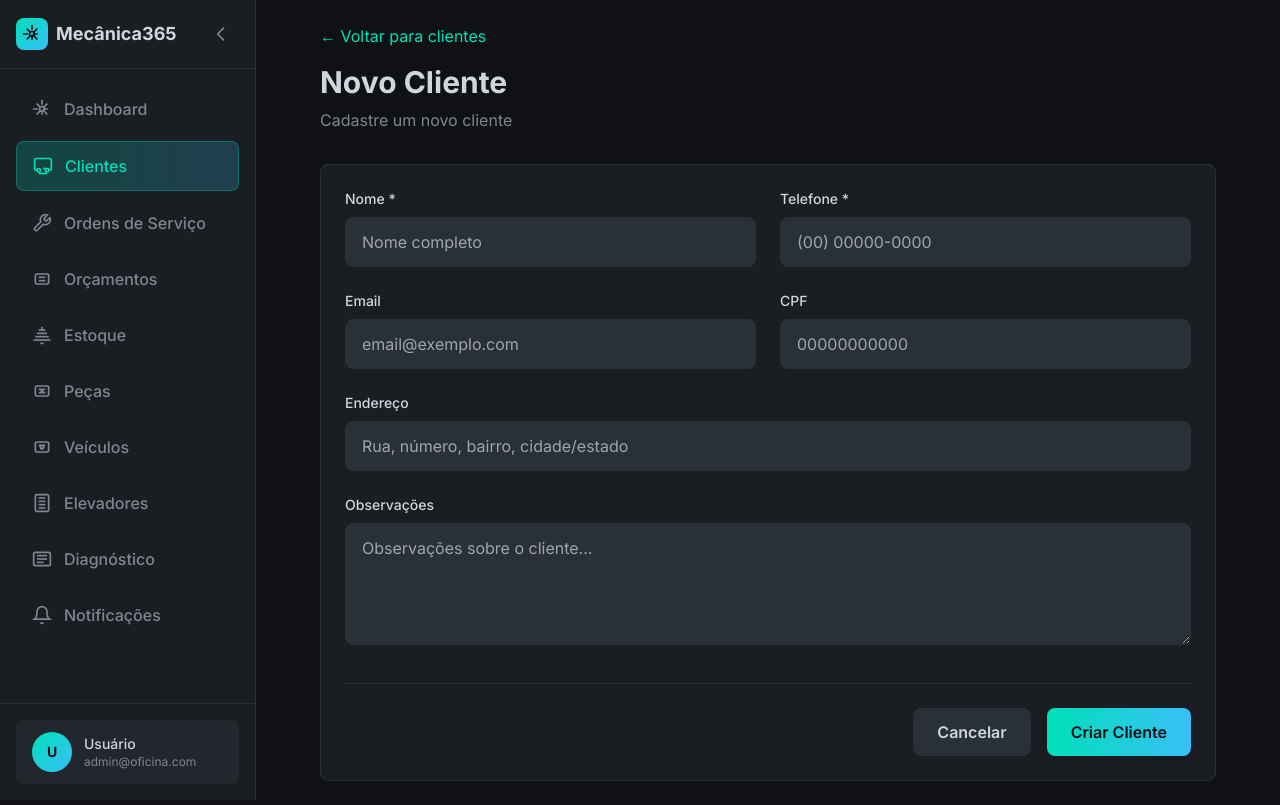
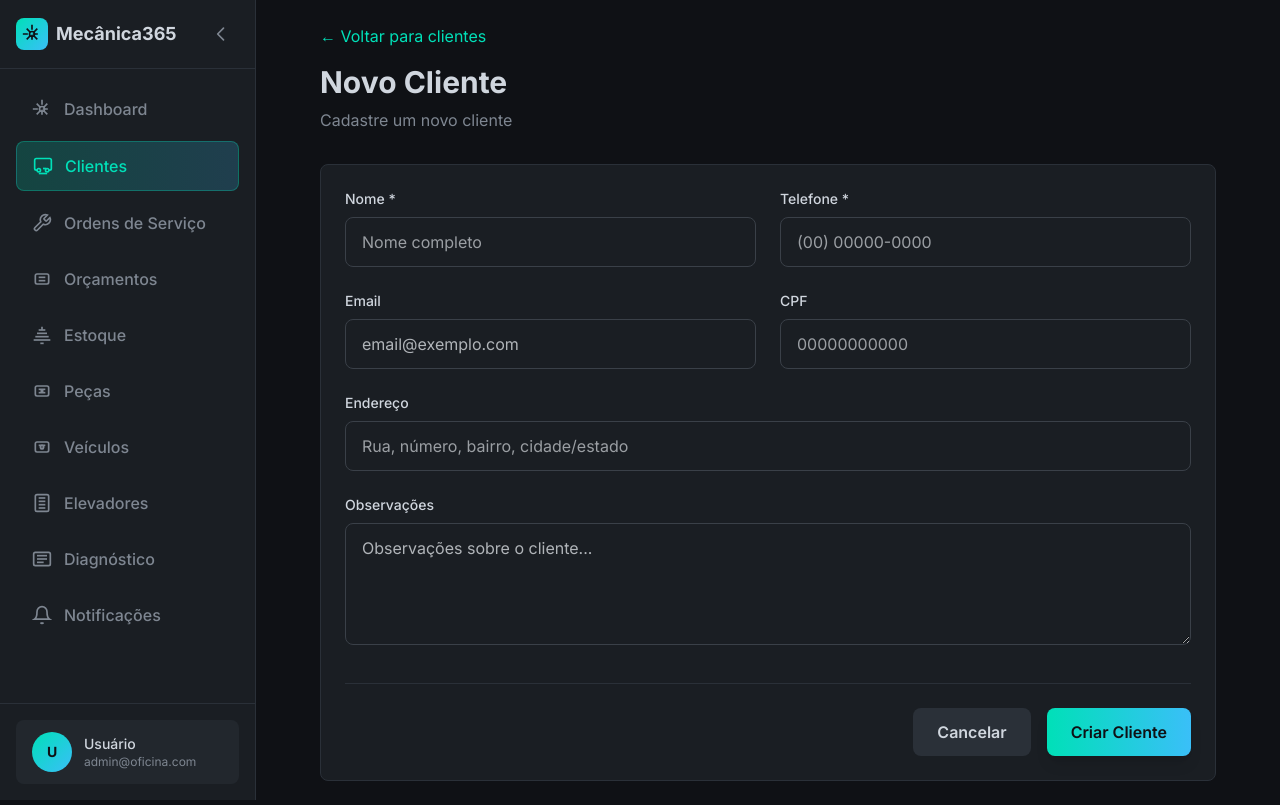
Before and after one commit to viniciussvasques/mecanica365, a Next.js app in the folder workshops/frontend/: page /customers/new in a window 1280 px wide. Built offline with nearby package versions, Linux system fonts and the light colour scheme.

Commit message:
fix: melhorar contraste e visibilidade dos inputs em todos os formulários

```diff
--- a/workshops/frontend/app/customers/[id]/edit/page.tsx
+++ b/workshops/frontend/app/customers/[id]/edit/page.tsx
@@ -236,7 +236,11 @@ export default function EditCustomerPage() {
                 placeholder="Observações sobre o cliente..."
                 value={formData.notes}
                 onChange={(e) => setFormData({ ...formData, notes: e.target.value })}
-                className="w-full px-4 py-3 border rounded-lg text-[#D0D6DE] placeholder:text-[#7E8691] bg-[#2A3038] border-[#2A3038] focus:outline-none focus:ring-2 focus:ring-[#00E0B8]/50 focus:border-[#00E0B8] transition-all duration-200"
+                className="w-full px-4 py-3 border rounded-lg text-[#F0F4F8] placeholder:text-[#7E8691] placeholder:opacity-60 bg-[#1A1E23] border-[#3A4048] focus:outline-none focus:ring-2 focus:ring-[#00E0B8]/50 focus:border-[#00E0B8] focus:bg-[#1F2329] transition-all duration-200"
+                style={{
+                  WebkitTextFillColor: '#F0F4F8',
+                  color: '#F0F4F8',
+                }}
               />
             </div>
           </div>
--- a/workshops/frontend/app/customers/new/page.tsx
+++ b/workshops/frontend/app/customers/new/page.tsx
@@ -195,7 +195,11 @@ export default function NewCustomerPage() {
                 placeholder="Observações sobre o cliente..."
                 value={formData.notes}
                 onChange={(e) => setFormData({ ...formData, notes: e.target.value })}
-                className="w-full px-4 py-3 border rounded-lg text-[#D0D6DE] placeholder:text-[#7E8691] bg-[#2A3038] border-[#2A3038] focus:outline-none focus:ring-2 focus:ring-[#00E0B8]/50 focus:border-[#00E0B8] transition-all duration-200"
+                className="w-full px-4 py-3 border rounded-lg text-[#F0F4F8] placeholder:text-[#7E8691] placeholder:opacity-60 bg-[#1A1E23] border-[#3A4048] focus:outline-none focus:ring-2 focus:ring-[#00E0B8]/50 focus:border-[#00E0B8] focus:bg-[#1F2329] transition-all duration-200"
+                style={{
+                  WebkitTextFillColor: '#F0F4F8',
+                  color: '#F0F4F8',
+                }}
               />
             </div>
           </div>
--- a/workshops/frontend/app/globals.css
+++ b/workshops/frontend/app/globals.css
@@ -30,7 +30,7 @@ body {
   background-attachment: fixed;
 }
 
-/* Garantir que inputs tenham texto claro */
+/* Garantir que inputs tenham texto claro e bom contraste */
 input[type="text"],
 input[type="email"],
 input[type="password"],
@@ -38,9 +38,10 @@ input[type="number"],
 input[type="tel"],
 select,
 textarea {
-  color: var(--color-text-light) !important;
-  background-color: var(--color-steel) !important;
-  border-color: var(--color-steel) !important;
+  color: #F0F4F8 !important;
+  background-color: var(--color-carbon) !important;
+  border-color: #3A4048 !important;
+  -webkit-text-fill-color: #F0F4F8 !important;
 }
 
 input[type="text"]::placeholder,
@@ -70,9 +71,19 @@ select option {
   background-color: var(--color-carbon) !important;
 }
 
-/* Remover qualquer estilo que force texto branco */
-input, select, textarea {
-  -webkit-text-fill-color: var(--color-text-light) !important;
+/* Garantir texto claro em todos os inputs */
+input:not([type="submit"]):not([type="button"]),
+select,
+textarea {
+  -webkit-text-fill-color: #F0F4F8 !important;
+  color: #F0F4F8 !important;
+}
+
+/* Inputs com valor (não placeholder) devem ter texto ainda mais claro */
+input:not(:placeholder-shown),
+textarea:not(:placeholder-shown) {
+  color: #FFFFFF !important;
+  -webkit-text-fill-color: #FFFFFF !important;
 }
 
 /* Animações globais */
--- a/workshops/frontend/components/ui/Input.tsx
+++ b/workshops/frontend/components/ui/Input.tsx
@@ -23,20 +23,21 @@ export const Input: React.FC<InputProps> = ({
           {...props}
           className={`
             w-full px-4 py-3 border rounded-lg
-            text-[#D0D6DE]
-            placeholder:text-[#7E8691] placeholder:opacity-70 placeholder:font-normal
-            bg-[#2A3038] border-[#2A3038]
-            focus:outline-none focus:ring-2 focus:ring-[#00E0B8]/50 focus:border-[#00E0B8]
+            text-[#F0F4F8]
+            placeholder:text-[#7E8691] placeholder:opacity-60 placeholder:font-normal
+            bg-[#1A1E23] border-[#3A4048]
+            focus:outline-none focus:ring-2 focus:ring-[#00E0B8]/50 focus:border-[#00E0B8] focus:bg-[#1F2329]
             transition-all duration-200
             ${error
               ? 'border-[#FF4E3D] bg-[#FF4E3D]/10 text-[#FF4E3D] placeholder:text-[#FF4E3D]/60'
-              : 'hover:border-[#00E0B8]/30 hover:bg-[#2A3038]/80'
+              : 'hover:border-[#00E0B8]/40 hover:bg-[#1F2329]'
             }
             ${className}
           `}
           style={{
             ...(props.style || {}),
-            WebkitTextFillColor: error ? '#FF4E3D' : '#D0D6DE',
+            WebkitTextFillColor: error ? '#FF4E3D' : '#F0F4F8',
+            color: error ? '#FF4E3D' : '#F0F4F8',
           }}
         />
         {!error && (
--- a/workshops/frontend/components/ui/Select.tsx
+++ b/workshops/frontend/components/ui/Select.tsx
@@ -22,22 +22,23 @@ export const Select: React.FC<SelectProps> = ({
         {...props}
         className={`
           w-full px-4 py-3 border rounded-lg
-          text-[#D0D6DE] bg-[#2A3038] border-[#2A3038]
-          focus:outline-none focus:ring-2 focus:ring-[#00E0B8]/50 focus:border-[#00E0B8]
+          text-[#F0F4F8] bg-[#1A1E23] border-[#3A4048]
+          focus:outline-none focus:ring-2 focus:ring-[#00E0B8]/50 focus:border-[#00E0B8] focus:bg-[#1F2329]
           transition-all duration-200
           ${error
             ? 'border-[#FF4E3D] bg-[#FF4E3D]/10 text-[#FF4E3D]'
-            : 'hover:border-[#00E0B8]/30 hover:bg-[#2A3038]/80'
+            : 'hover:border-[#00E0B8]/40 hover:bg-[#1F2329]'
           }
           ${className}
         `}
         style={{
           ...(props.style || {}),
-          WebkitTextFillColor: error ? '#FF4E3D' : '#D0D6DE',
+          WebkitTextFillColor: error ? '#FF4E3D' : '#F0F4F8',
+          color: error ? '#FF4E3D' : '#F0F4F8',
         }}
       >
         {options.map((option) => (
-          <option key={option.value} value={option.value} className="bg-[#2A3038] text-[#D0D6DE]">
+          <option key={option.value} value={option.value} className="bg-[#1A1E23] text-[#F0F4F8]">
             {option.label}
           </option>
         ))}
```
